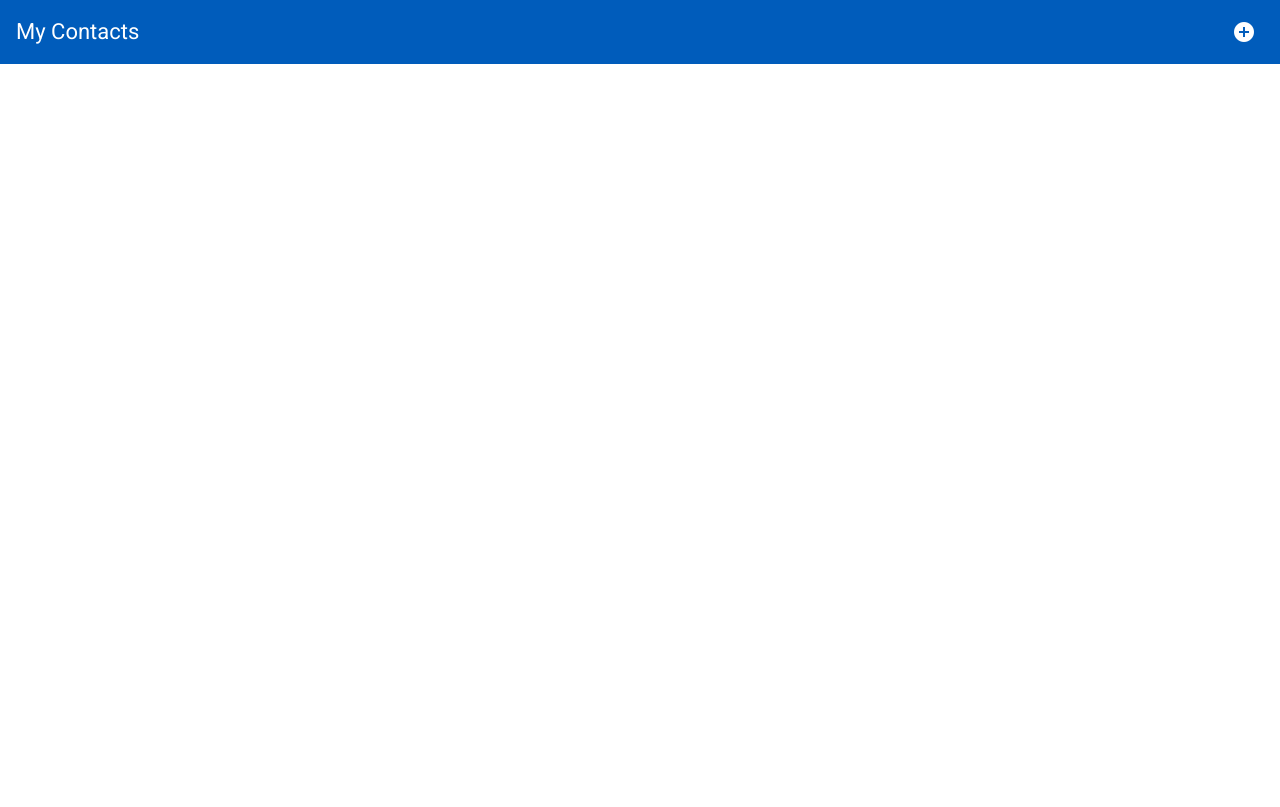
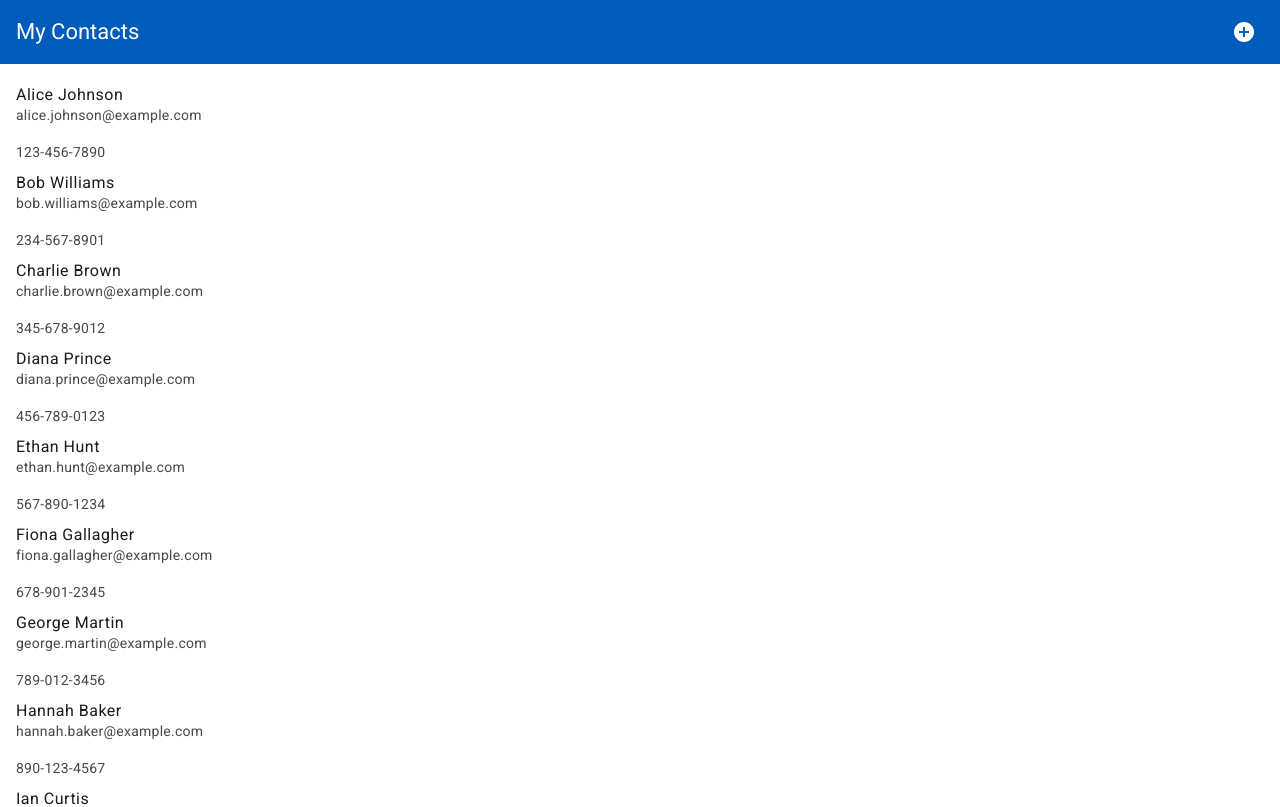
Before and after one commit to AlanMelendez/SignalsImplementation-AngularV19, an Angular app: page / in a window 1280 px wide. Shown: the top 807 px of the page. Built offline with nearby package versions, Linux system fonts and the light colour scheme.

Commit message:
Add ContactsListComponent with routing and initial contact data

```diff
--- a/src/app/app.component.ts
+++ b/src/app/app.component.ts
@@ -1,4 +1,4 @@
-import { Component } from '@angular/core';
+import { Component, signal } from '@angular/core';
 import { RouterOutlet ,RouterModule} from '@angular/router';
 import { MatToolbarModule } from '@angular/material/toolbar';
 import { MatButtonModule } from '@angular/material/button';
@@ -21,4 +21,5 @@ import { MatSnackBarModule } from '@angular/material/snack-bar';
 })
 export class AppComponent {
   title = 'Angular Signals Crud V19';
+
 }
--- a/src/app/app.routes.ts
+++ b/src/app/app.routes.ts
@@ -1,3 +1,10 @@
 import { Routes } from '@angular/router';
+import { ContactsListComponent } from './components/contacts-list/contacts-list.component';
 
-export const routes: Routes = [];
+export const routes: Routes = [
+  {
+    path: '',
+    component: ContactsListComponent,
+    pathMatch: 'full'
+  }
+];
--- /dev/null
+++ b/src/app/components/contacts-list/contacts-list.component.html
@@ -0,0 +1,10 @@
+<mat-list>
+
+  @for (contact of contacts(); track contact.id) {
+    <mat-list-item class="contact">
+      <h3 matListItemTitle>{{ contact.name }}</h3>
+      <p matListItemLine>{{ contact.email }}</p>
+      <p matListItemLine>{{ contact.phone }}</p>
+    </mat-list-item>
+  }
+</mat-list>
--- /dev/null
+++ b/src/app/components/contacts-list/contacts-list.component.ts
@@ -0,0 +1,27 @@
+import { Component, signal } from '@angular/core';
+import { Contact } from '../../models/contact';
+import { CommonModule } from '@angular/common';
+import { MatListModule } from '@angular/material/list';
+
+@Component({
+  selector: 'app-contacts-list',
+  imports: [CommonModule, MatListModule],
+  templateUrl: './contacts-list.component.html',
+  styleUrl: './contacts-list.component.scss'
+})
+export class ContactsListComponent {
+  contacts = signal<Contact[]>([
+    { id: 1, name: 'Alice Johnson', email: 'alice.johnson@example.com', phone: '123-456-7890' },
+    { id: 2, name: 'Bob Williams', email: 'bob.williams@example.com', phone: '234-567-8901' },
+    { id: 3, name: 'Charlie Brown', email: 'charlie.brown@example.com', phone: '345-678-9012' },
+    { id: 4, name: 'Diana Prince', email: 'diana.prince@example.com', phone: '456-789-0123' },
+    { id: 5, name: 'Ethan Hunt', email: 'ethan.hunt@example.com', phone: '567-890-1234' },
+    { id: 6, name: 'Fiona Gallagher', email: 'fiona.gallagher@example.com', phone: '678-901-2345' },
+    { id: 7, name: 'George Martin', email: 'george.martin@example.com', phone: '789-012-3456' },
+    { id: 8, name: 'Hannah Baker', email: 'hannah.baker@example.com', phone: '890-123-4567' },
+    { id: 9, name: 'Ian Curtis', email: 'ian.curtis@example.com', phone: '901-234-5678' },
+    { id: 10, name: 'Jenna Fischer', email: 'jenna.fischer@example.com', phone: '012-345-6789' },
+  ]);
+
+
+}
--- /dev/null
+++ b/src/app/models/contact.ts
@@ -0,0 +1,6 @@
+export interface Contact{
+    id: number;
+    name: string;
+    email: string;
+    phone: string;
+}
```
Also changed, not shown: src/app/components/contacts-list/contacts-list.component.scss (added), 1 other file (tests, documents, lock files or other folders).
